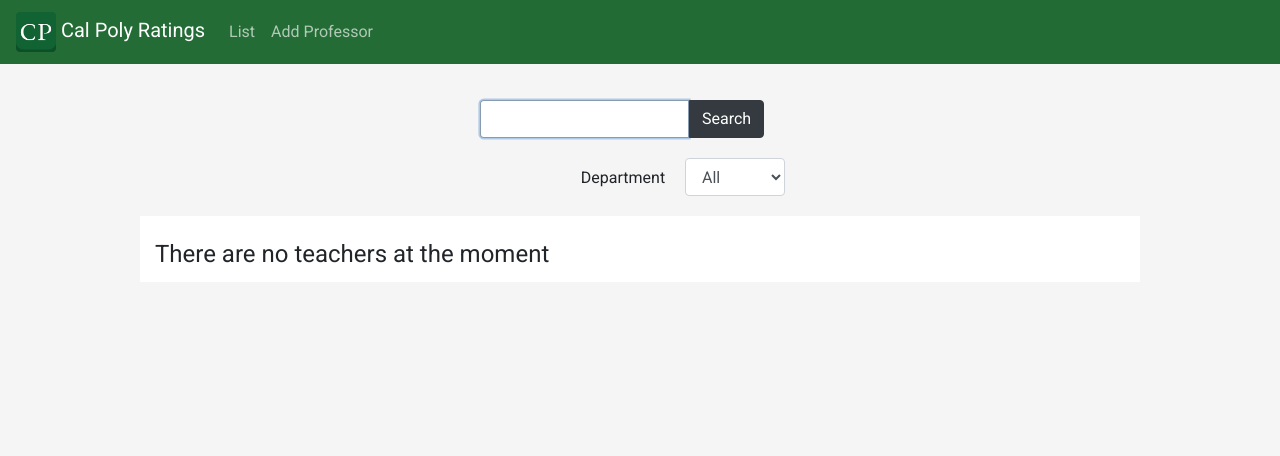
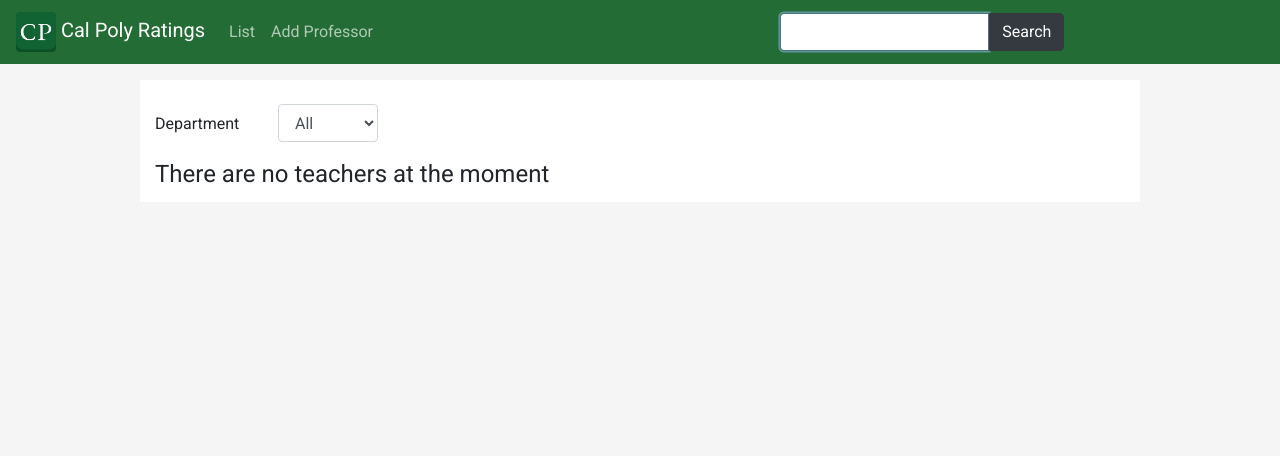
Before and after one commit to erib3/calpolyratings, a Django app: template home/templates/home/home.html in a window 1280 px wide. Shown: the top 456 px of the page. Run offline with Django 3.2, Linux system fonts and the light colour scheme; the template is opened without the code that fills it, so the values that code supplies are empty; some libraries are stand-ins or nearby versions.

Commit message:
moved search bar

```diff
--- a/home/templates/base.html
+++ b/home/templates/base.html
@@ -70,7 +70,21 @@
             <li><a class="nav-item nav-link" href="{% url 'add_professor'%}">Add Professor</a></li>
 
         </div>
+
+        <form style="margin:0 auto;" method='get' action='/' >
+          <div class="row" style="margin:0;">
+            <div class="col-xs-9 mobile-stuff" style="padding-left: 0px;padding-right: 0px;">
+              <input type="text" name='q' id="id_search" class="form-control"
+              style="min-width:170px;border-radius: .25rem 0rem 0rem .25rem;" required autofocus>
+            </div>
+            <div class="col-xs-3" style="padding-left: 0px;padding-right: 0px;">
+              <button class="btn btn-dark" id='search-btn' type="submit" style="border-radius: 0rem .25rem .25rem 0rem;">Search</button>
+            </div>
+          </div>
+        </form>
+
       </div>
+
     </nav>
 
     {% block content %}
--- a/home/templates/home/home.html
+++ b/home/templates/home/home.html
@@ -9,32 +9,12 @@
 {% endblock %}
 {% block content %}
 
-<div class='container-fluid'>
-  <form class="form-signin" method='get' action='/' >
-    <div class="row">
-      <div class="col-xs-9 mobile-stuff" style="padding-left: 0px;padding-right: 0px;">
-        <input type="text" name='q' id="id_search" class="form-control"  style="min-width:170px;border-radius: .25rem 0rem 0rem .25rem;" required autofocus>
-      </div>
-      <div class="col-xs-3" style="padding-left: 0px;padding-right: 0px;">
-        <button class="btn btn-dark" id='search-btn' type="submit" style="border-radius: 0rem .25rem .25rem 0rem;">Search</button>
-      </div>
-    </div>
-
-
-  </form>
-</div>
-
-<div class='container-fluid'>
-  <form class="form-signin" method='get' action='' style='padding-top: 0px;'>
-
-    <div class="row">
-	<div class="col-sm-12">
-	<span style="
-       	/* margin-top: 50px; */
-    	padding-left: 66px;
-    	padding-top: 8px;
-    	display: inline-block;
-	">Department</span>
+<div class="container cont-list" id="teacher_list" style="padding-bottom: 5px;">
+  <br>
+  <form method="get" action="" style="padding-top: 0px;max-width:223px;">
+    <span style="padding-top: 8px;display: inline-block;">
+      Department
+    </span>
     <select id="dpt-options" class="form-control" name="options" style="width: 100px;float: right;">
       {% if selection %}
         <option selected value='{{selection.slug}}'> {{selection.abbreviation|capfirst }} </option>
@@ -48,18 +28,8 @@
       {% endfor %}
 
     </select>
-	</div>
-      </div>
-
-      </select>
-    </div>
-
-
   </form>
-</div>
-<div class="container cont-list" id="teacher_list" style="padding-bottom: 5px;">
   <br>
-
   <div id='small-teacher-profile-list-block'>
   {% if teacher_profiles %}
     {% for profile in teacher_profiles %}
```
Lines whose indentation alone changed are shown as unchanged.
